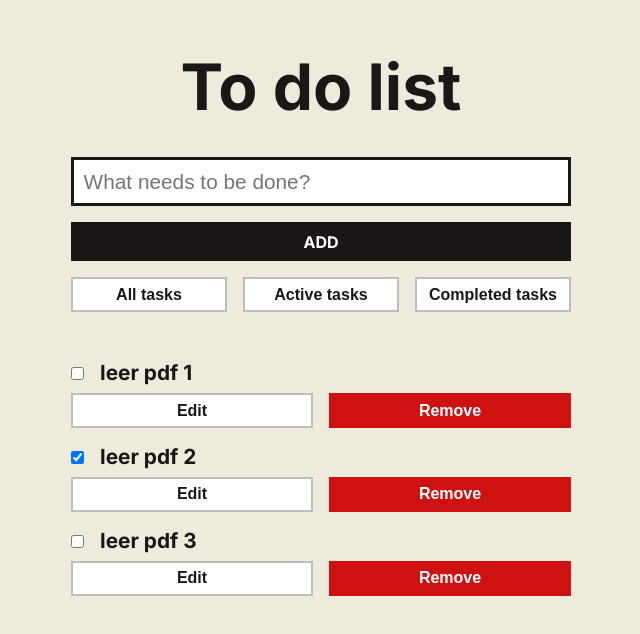
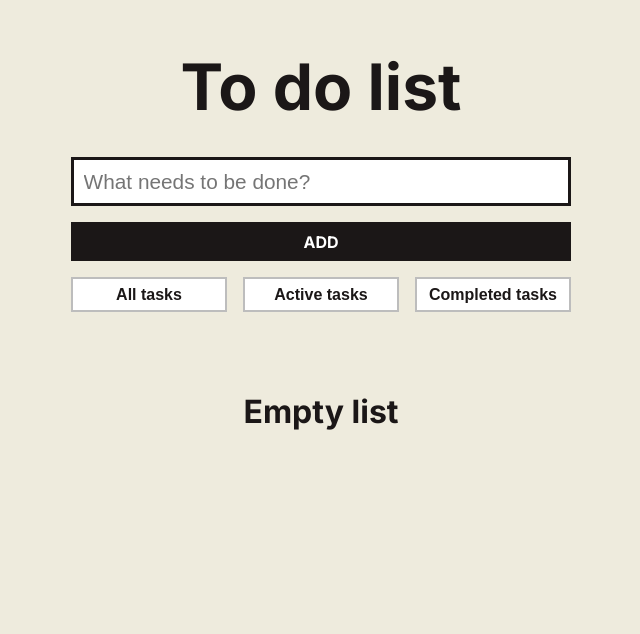
Before and after one commit to Crowexe/To-do-list, a React (Create React App) app: page / in a window 1280 px wide. Shown: the top 634 px of the page, without its empty margins (319-959 px from the left). Built offline with nearby package versions, Linux system fonts and the light colour scheme.

Commit message:
Se completo la funcionalidad con React, falta el estilo

```diff
--- a/src/App.jsx
+++ b/src/App.jsx
@@ -1,7 +1,7 @@
 import "./App.css";
 import Formulario from "./components/Formulario";
 import TodoItem from "./components/TodoItem";
-import { useState } from "react";
+import { useEffect, useState } from "react";
 
 const FILTER_MAP = {
     All: () => true,
@@ -11,16 +11,21 @@ const FILTER_MAP = {
 
 const filterkeys = Object.keys(FILTER_MAP);
 
-const initialState = [
-    {id: '1', todo: 'leer pdf 1', completed: false },
-    {id: '2', todo: 'leer pdf 2', completed: true },
-    {id: '3', todo: 'leer pdf 3', completed: false }
-]
+const initialState = JSON.parse(localStorage.getItem("todos") || "[]");
+const filterInitialState = localStorage.getItem("filter") || "All";
 
 const App = () => {
 
     const [todos, setTodos] = useState(initialState);
-    const [filter,setFilter] = useState("All");
+    const [filter,setFilter] = useState(filterInitialState);
+
+    useEffect(() => {
+        localStorage.setItem("todos", JSON.stringify(todos));
+    }, [todos])
+
+    useEffect (() => {
+        localStorage.setItem("filter", filter);
+    }, [filter])
 
     const handleChangeCompletedTodo = (id) => {
         const newTodos = todos.map(todo => {
@@ -57,7 +62,7 @@ const App = () => {
                 ))}
             </section>
             <section id="todo-list">
-                {todos.filter(FILTER_MAP[filter]).map(({ id, todo, completed }) => (
+                {todos.length > 0 ? todos.filter(FILTER_MAP[filter]).map(({ id, todo, completed }) => (
                     <TodoItem
                         key={id}
                         id={id}
@@ -67,7 +72,9 @@ const App = () => {
                         deleteTodo={deleteTodo}
                         editTodo={editTodo}
                     />
-                ))}
+                )) : (
+                    <h3>Empty list</h3>
+                )}
             </section>
         </main>
     )
```
